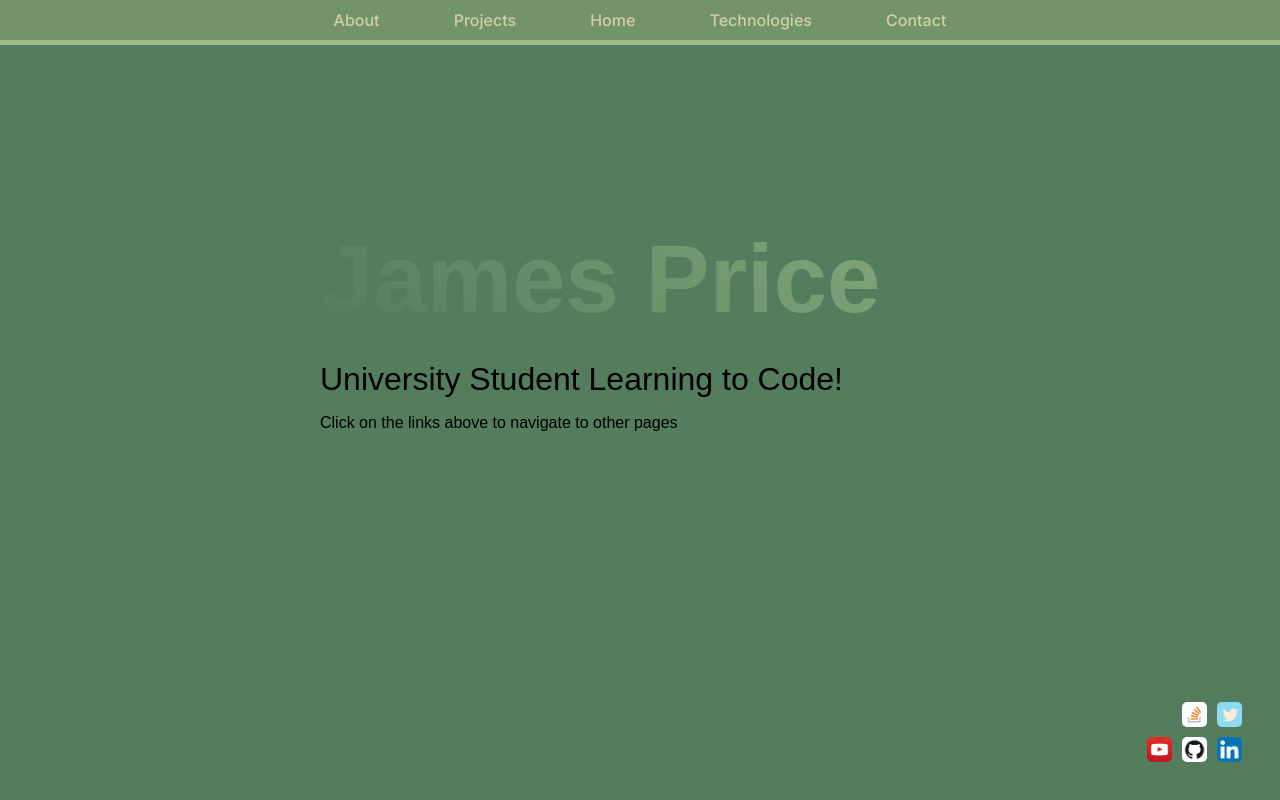
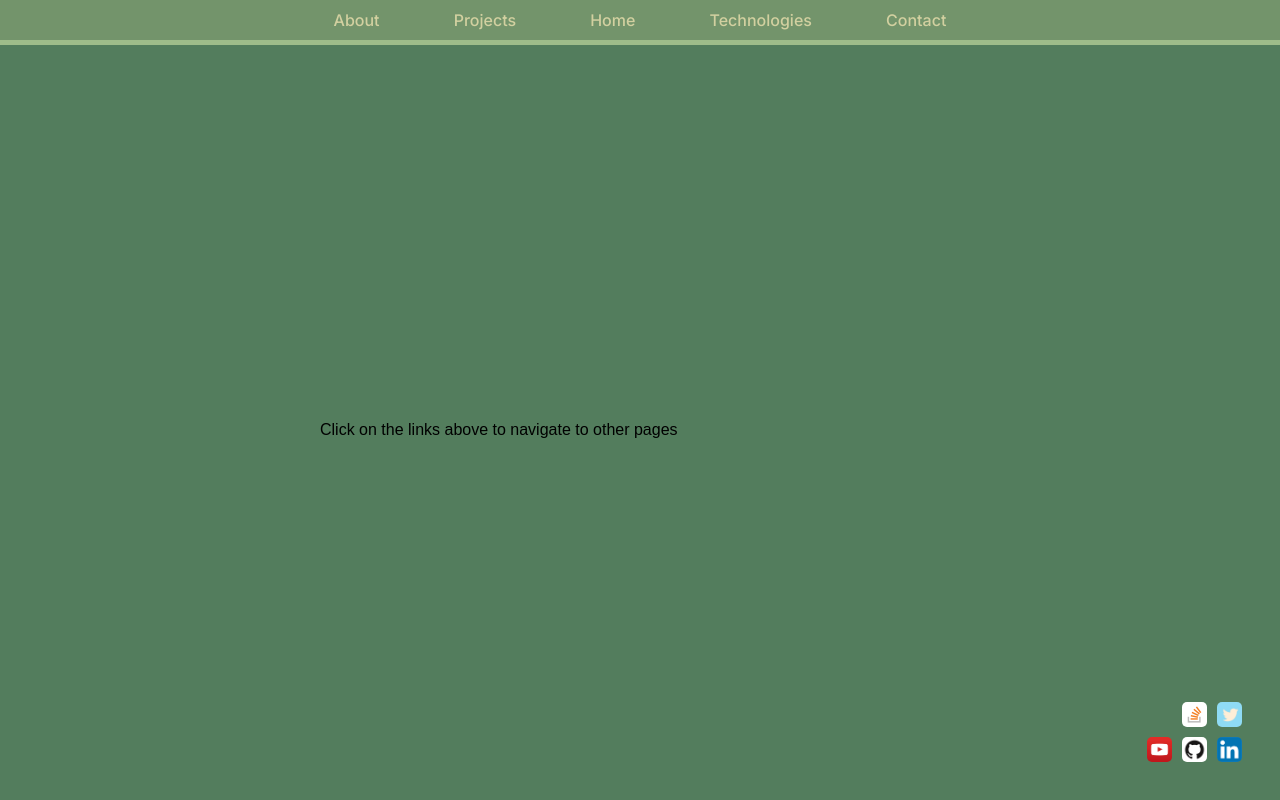
Before and after one commit to JumesP/Portfoliov2, a React (Create React App) app in the folder client/: page / in a window 1280 px wide. Built offline with nearby package versions, Linux system fonts and the light colour scheme.

Commit message:
better Main.jsx basic header

```diff
--- a/client/src/pages/styles/Main.scss
+++ b/client/src/pages/styles/Main.scss
@@ -10,6 +10,10 @@
 
 .ContentText {
     grid-area: 2 / 2 / 3 / 3;
+
+    & p {
+        line-height: 1.6;
+    }
 }
 
 .Heading {
@@ -17,11 +21,49 @@
     font-weight: 600;
     margin-bottom: 10px;
     text-align: left;
+    background: linear-gradient(45deg, #ffffff, #d3d3d3); /* White to light gray gradient */
+    -webkit-background-clip: text;
+    -webkit-text-fill-color: transparent;
+    text-shadow: 0px 2px 4px rgba(0, 0, 0, 0.2); /* Adding subtle shadow for depth */
+    position: relative;
+    animation: nameEntrance 1.2s ease-out forwards;
+    transition: all 0.3s ease;
+
+    &:hover {
+        transform: translateY(-5px) scale(1.02);
+        background: linear-gradient(45deg, #ffffff, #f8d568);
+        -webkit-background-clip: text;
+        -webkit-text-fill-color: transparent;
+        text-shadow: 0px 3px 5px rgba(0, 0, 0, 0.3);
+    }
+}
+
+@keyframes nameEntrance {
+    0% {
+        opacity: 0;
+        transform: translateY(30px);
+    }
+    100% {
+        opacity: 1;
+        transform: translateY(0);
+    }
 }
 
 .Description {
     font-size: 2em;
     margin-bottom: 10px;
+    animation: fadeIn 1.5s ease-out forwards;
+    animation-delay: 0.3s;
+    opacity: 0;
+}
+
+@keyframes fadeIn {
+    0% {
+        opacity: 0;
+    }
+    100% {
+        opacity: 1;
+    }
 }
 
 //blob
```
